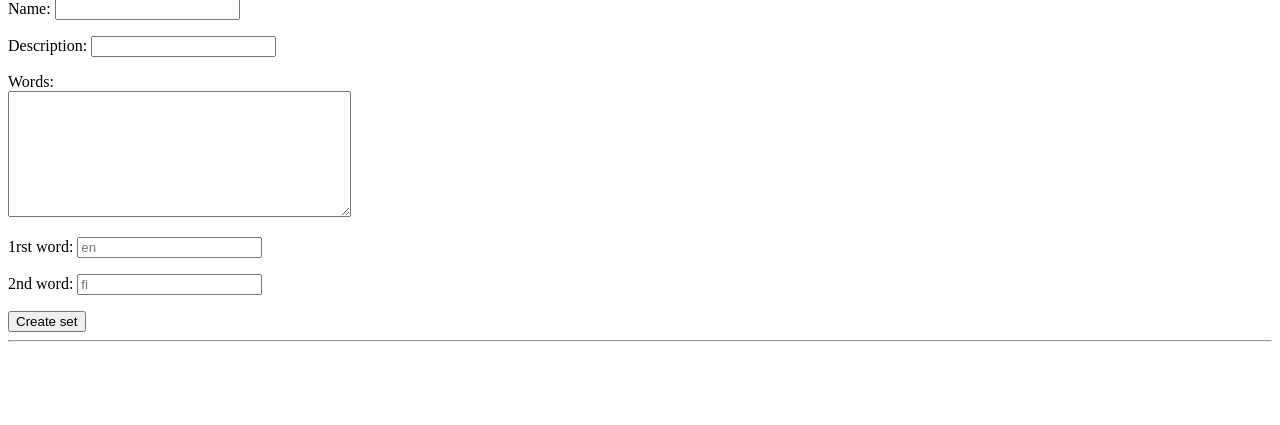
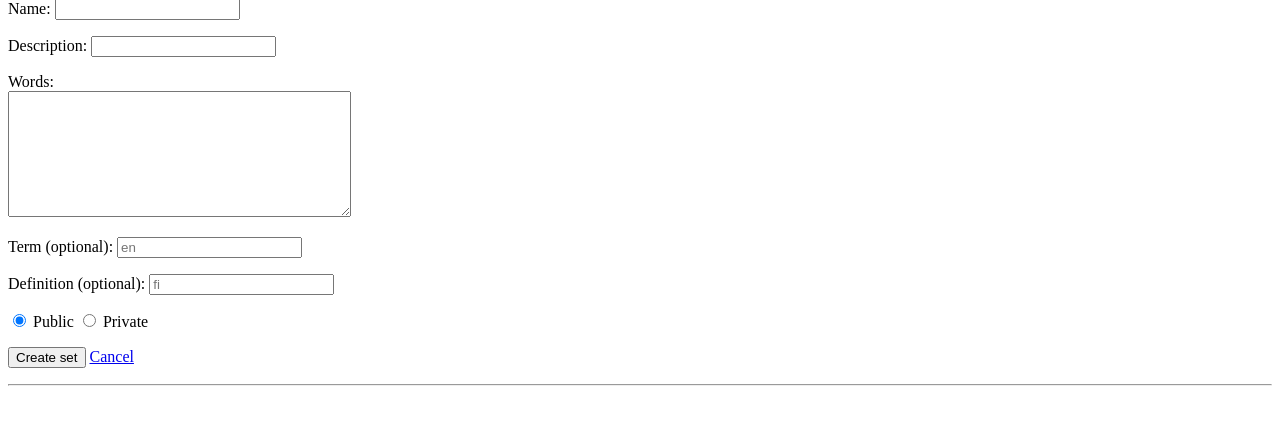
Before and after one commit to seirepo/tietokantasovellus-kesa-2022, a Flask app: page /add-new-set in a window 1280 px wide. Shown: the part 176-601 px from the top of the page. Run offline with Flask 2, Linux system fonts and the light colour scheme; the visitor is signed in with stand-in values (Sample User, id 1).

Commit message:
Add inputs to add-new-set.html, validate input

```diff
--- a/routes.py
+++ b/routes.py
@@ -3,6 +3,7 @@ from werkzeug.security import check_password_hash, generate_password_hash
 from app import app
 from db import db
 import users
+import sets
 
 @app.route("/")
 def index():
@@ -87,17 +88,40 @@ def show_user(id):
 @app.route("/add-new-set", methods=["GET", "POST"])
 def add_new_set():
     if request.method == "GET":
-        if session.get("username"):
+        if users.current_user():
             #TODO: actual implementation
             return render_template("add-new-set.html")
         else:
             #TODO: add an error message "log in to create a new set" or sth
             return redirect("/login")
     if request.method == "POST":
-        flash("New set added")
         #TODO: users.check_csrf()
+        name = request.form["name"]
+        if len(name) < 1 or len(name) > 20:
+            flash("Name length must be between 1-20")
+
+        description = request.form["description"]
+        if len(description) > 100:
+            flash("Description too long: " + len(description) + "> 100")
+
+        words = request.form["words"]
+        if len(words) > 1000:
+            flash("Word list too long: " + len(words) + " > 1000")
+
+        term = request.form["term"]
+        if len(term) > 20:
+            flash("Term too long: " + len(term) + " > 20")
+
+        definition = request.form["definition"]
+        if len(definition) > 20:
+            flash("Definition too long: " + len(term) + " > 20")
+
+        #TODO: validate private
+        private = request.form["private"]
+
         #TODO: handle request form parameters
-        #TODO: check params
+        sets.add_new_set(name, description, words, term, definition, private, users.current_user_id())
+
         #TODO: return to user's page
         return redirect("/")
 
--- /dev/null
+++ b/sets.py
@@ -0,0 +1,4 @@
+def add_new_set(name, description, words, term, definition, private, id):
+    #TODO: create new set
+    #TODO: create new cards
+    return False
--- a/templates/add-new-set.html
+++ b/templates/add-new-set.html
@@ -8,18 +8,23 @@
     <p>Name:
     <input type="text" name="name" minlength="1" maxlength="20"></p>
     <p>Description:
-    <input type="text" name="description" minlength="1" maxlength="100"></p>
+    <input type="text" name="description" maxlength="100"></p>
 
     <p>Words:<br>
     <textarea name="words" placeholder="Ex. cat;kissa" rows="8" cols="40" maxlength="10000">
     </textarea></p>
 
-    <p>1rst word:
-    <input type="text" name="word1" placeholder="en" minlength="0" maxlength="20"></p>
-    <p>2nd word:
-    <input type="text" name="word2" placeholder="fi" minlength="0" maxlength="20"></p>
+    <p>Term (optional):
+    <input type="text" name="term" placeholder="en" maxlength="20"></p>
+    <p>Definition (optional):
+    <input type="text" name="definition" placeholder="fi" maxlength="20"></p>
+
+    <input type="radio" name="private" value=0 checked> Public
+    <input type="radio" name="private" value=1> Private
+    <p>
 
     <input type="submit" value="Create set">
+    <a href="/{{ session.user_id }}">Cancel</a>
 
     <input type="hidden" name="csrf_token" value="{{ session.csrf_token }}">
 
```
